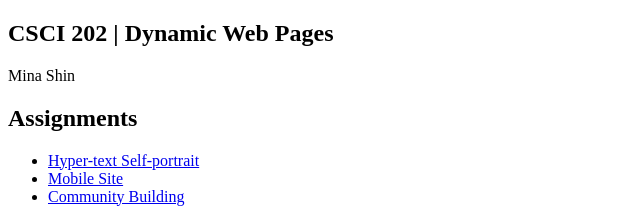
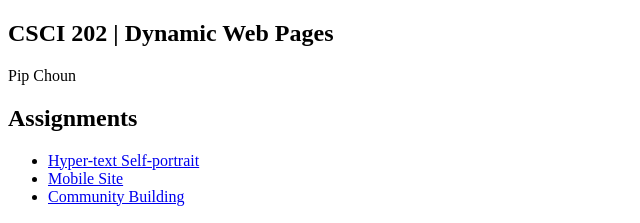
Before and after one commit to chouns/csci202, a plain HTML site: page index.html in a window 1280 px wide. Shown: the top 223 px of the page, 0-640 px from the left. Drawn offline with Linux system fonts and the light colour scheme.

Commit message:
Update index.html

```diff
--- a/index.html
+++ b/index.html
@@ -9,7 +9,7 @@
 <body>
     <section class="info">
         <h1>CSCI 202 | Dynamic Web Pages</h1>
-        <p>Mina Shin</p>
+        <p>Pip Choun</p>
     </div>
 
     <section class="projects">
```
